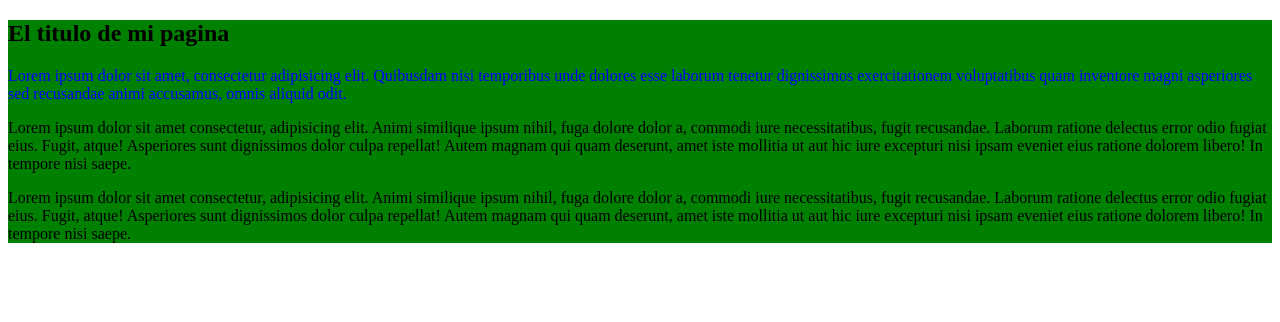
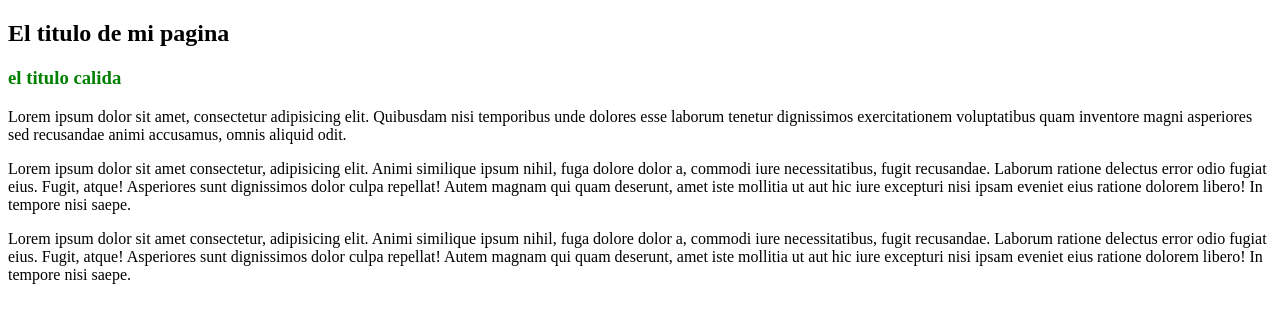
Before and after one commit to DaironMoreno/EscuelaJavascript, a plain HTML site: page Dom/index.html in a window 1280 px wide. Drawn offline with Linux system fonts and the light colour scheme.

Commit message:
agregar nodos al arbol

```diff
--- a/Dom/index.html
+++ b/Dom/index.html
@@ -9,11 +9,11 @@
 <body>
     <section id="main">
         <h1 class="titulo"> El titulo de mi pagina</h1>
-        <article class="texto">
-            Lorem ipsum dolor sit amet, consectetur adipisicing elit.
+        <article class="articulo">
+           <p class="parrafoArticulo">Lorem ipsum dolor sit amet, consectetur adipisicing elit.
             Quibusdam nisi temporibus unde dolores esse laborum tenetur
             dignissimos exercitationem voluptatibus quam inventore magni
-            asperiores sed recusandae animi accusamus, omnis aliquid odit.
+            asperiores sed recusandae animi accusamus, omnis aliquid odit.</p>
         </article>
         <p>Lorem ipsum dolor sit amet consectetur, adipisicing elit. Animi similique ipsum nihil,
             fuga dolore dolor a, commodi iure necessitatibus, fugit recusandae.
--- a/Dom/main.js
+++ b/Dom/main.js
@@ -1,22 +1,44 @@
 // asi tomamos un ID
 let main = document.getElementById('main')
 
-main.style.backgroundColor = "green";
+//main.style.backgroundColor = "green";
 
 // asi tomamos una clase
-let articulo = document.getElementsByClassName('texto')
+//let articulo = document.getElementsByClassName('article.articulo')
+let articulo = document.querySelector('article.articulo')
 
+let h3 = document.createElement('h3');
+// el AppendChild me va a agregar  un modulo al final siempre, podemos usar solo append
+//append le puedes pasar texto y no usar createTextNode
+//articulo.appendChild(h3)
+let texto = document.createTextNode('el titulo calida')
+//h3.appendChild(texto)
+h3.append(texto)
+let parrafoArticulo = document.querySelector('.parrafoArticulo')
+articulo.insertBefore(h3,parrafoArticulo);
+
+
+h3.style.color = "green"
 // asi lo traemos por etiqueta
 
 let eti = document.getElementsByTagName('p')
 // seleccionar ID o Class
 
 let titulo = document.querySelector('.texto');
-titulo.style.color = "blue";
+//titulo.style.color = "blue";
 
-/* query selector nos devuelve un nodeList
+/* query selectorAll nos devuelve un nodeList
 hay que tener en cuenta que un nodeList se diferencia de una array
 una de las principales diferencias es que no tiene los mismos Metodos que
 un array, para eso lo mejor es guardar el nodeList en una varia
 y luego la variable la guardas en un array
- */
+usando el ... spread operator o
+la siguiente sintaxis
+Array.from(nodeList)
+
+insertar elementos donde queramos en el elementos
+parentElement.insertAdjacentElement(): Inserta nodos según las opciones que le pasemos:
+beforebegin: Lo inserta antes del nodo
+afterbegin: Lo inserta despues del nodo
+beforeend: Lo inserta antes de donde finaliza el nodo
+afterend: Lo inserta después de donde finaliza el nodo*/
```
